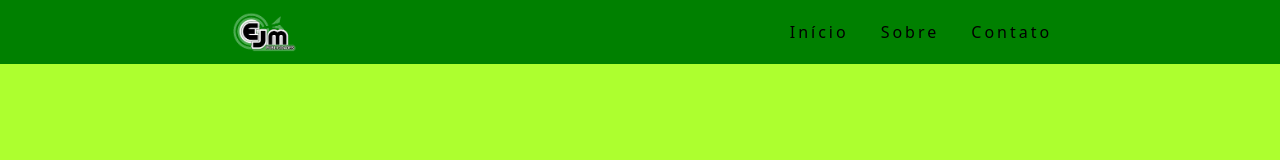
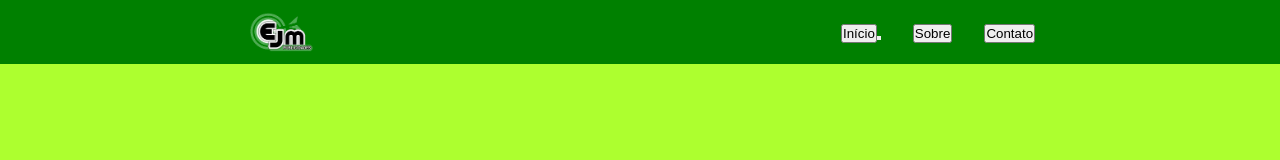
Before and after one commit to gui-tupinamba/ejmpublicidades, a plain HTML site: page index.html in a window 1280 px wide. Drawn offline with Linux system fonts and the light colour scheme.

Commit message:
Update index.html

```diff
--- a/index.html
+++ b/index.html
@@ -17,9 +17,9 @@
                     <div class="line3"></div>
                 </div>
                 <ul class="nav-list">
-                    <li><a href="/">Início</a></li>
-                    <li><a href="/">Sobre</a></li>
-                    <li><a href="/">Contato</a></li>
+                    <li><button class="btn1"><a href="/">Início</a><button></li>
+                    <li><button class="btn1"><a href="/">Sobre</a></li>
+                    <li><button class="btn1"><a href="/">Contato</a></li>
                 </ul>
             </nav>
         </header>
```
